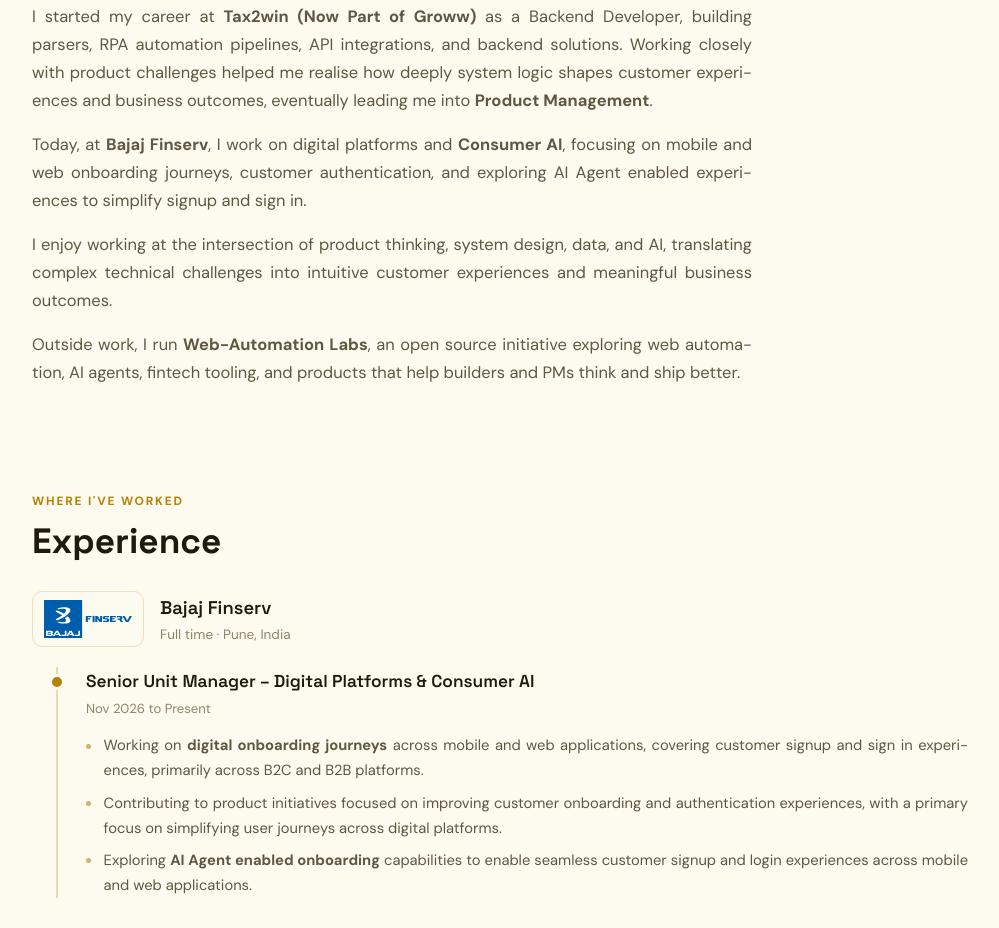
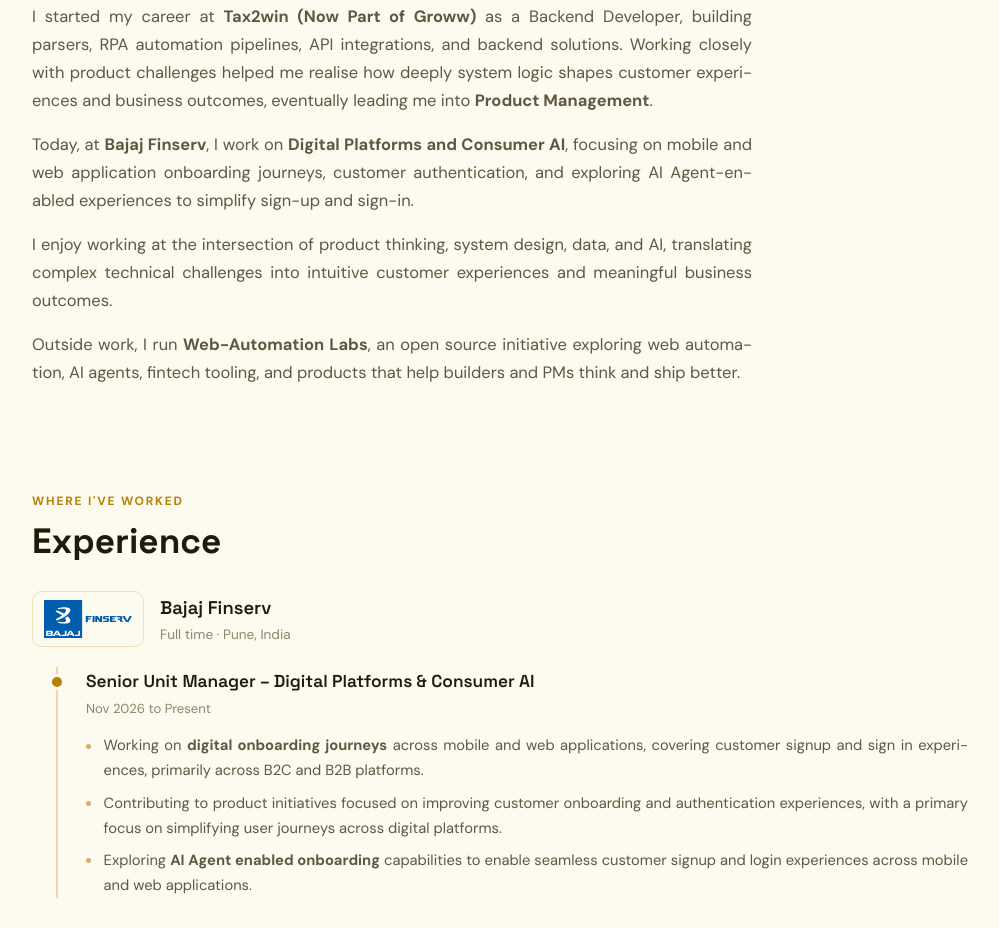
Before and after one commit to ishujais/ishujais.github.io, a plain HTML site: page index.html in a window 1280 px wide. Shown: the part 835-1763 px from the top of the page, without its empty margins (140-1139 px from the left). Drawn offline with Linux system fonts and the light colour scheme.

Commit message:
Refine job description at Bajaj Finserv
Updated the description of current work at Bajaj Finserv to clarify focus areas.

```diff
--- a/index.html
+++ b/index.html
@@ -580,7 +580,7 @@
     <div class="about-content reveal">
       <div class="about-text">
         <p>I started my career at <strong>Tax2win (Now Part of Groww) </strong> as a Backend Developer, building parsers, RPA automation pipelines, API integrations, and backend solutions. Working closely with product challenges helped me realise how deeply system logic shapes customer experiences and business outcomes, eventually leading me into <strong>Product Management</strong>.</p>
-        <p>Today, at <strong>Bajaj Finserv</strong>, I work on digital platforms and <strong>Consumer AI</strong>, focusing on mobile and web onboarding journeys, customer authentication, and exploring AI Agent enabled experiences to simplify signup and sign in.</p>
+        <p>Today, at <strong>Bajaj Finserv</strong>, I work on <strong>Digital Platforms and Consumer AI</strong>, focusing on mobile and web application onboarding journeys, customer authentication, and exploring AI Agent-enabled experiences to simplify sign-up and sign-in.</p>
         <p>I enjoy working at the intersection of product thinking, system design, data, and AI, translating complex technical challenges into intuitive customer experiences and meaningful business outcomes.</p>
         <p>Outside work, I run <strong>Web-Automation Labs</strong>, an open source initiative exploring web automation, AI agents, fintech tooling, and products that help builders and PMs think and ship better.</p>
       </div>
```
